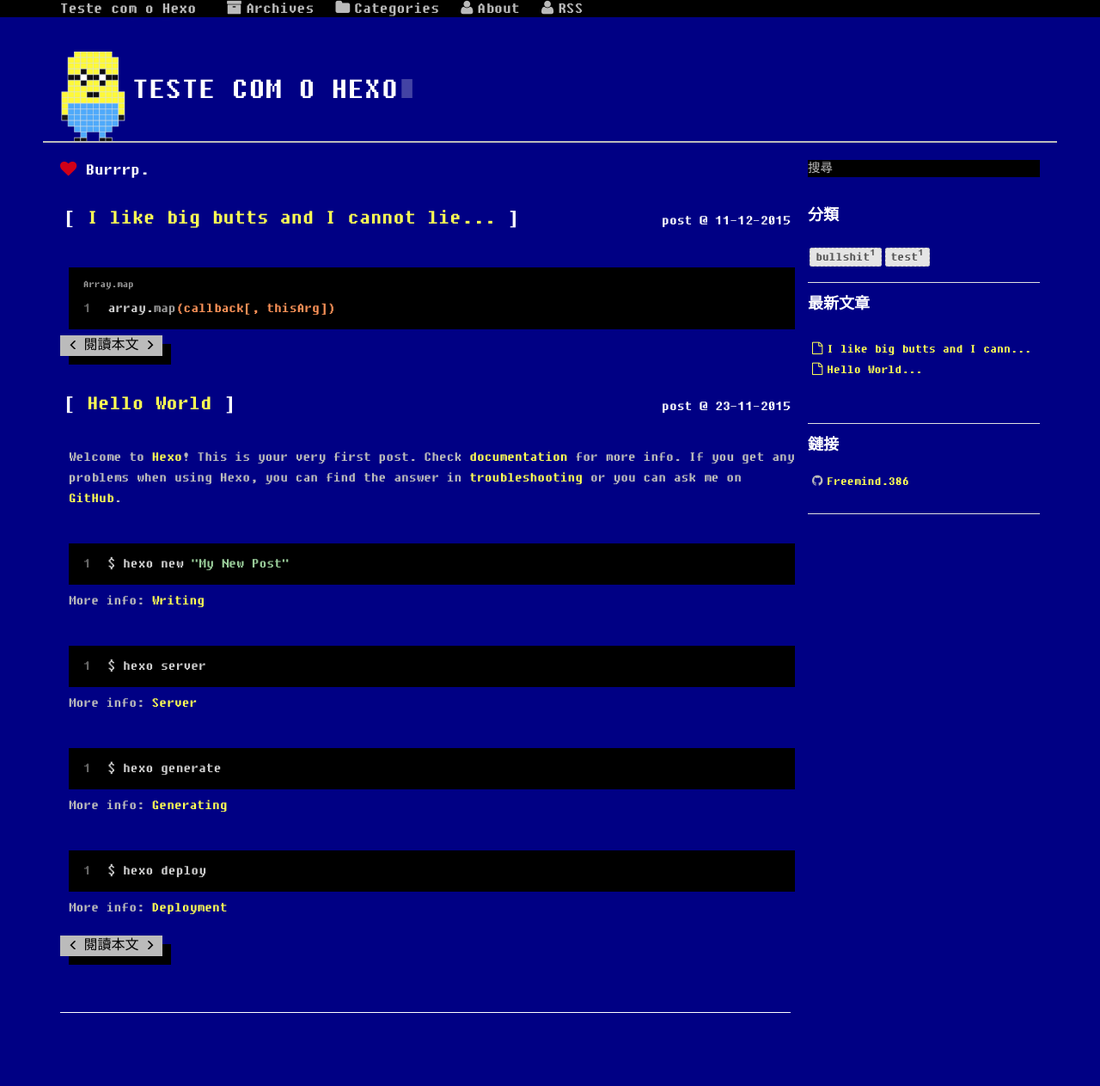
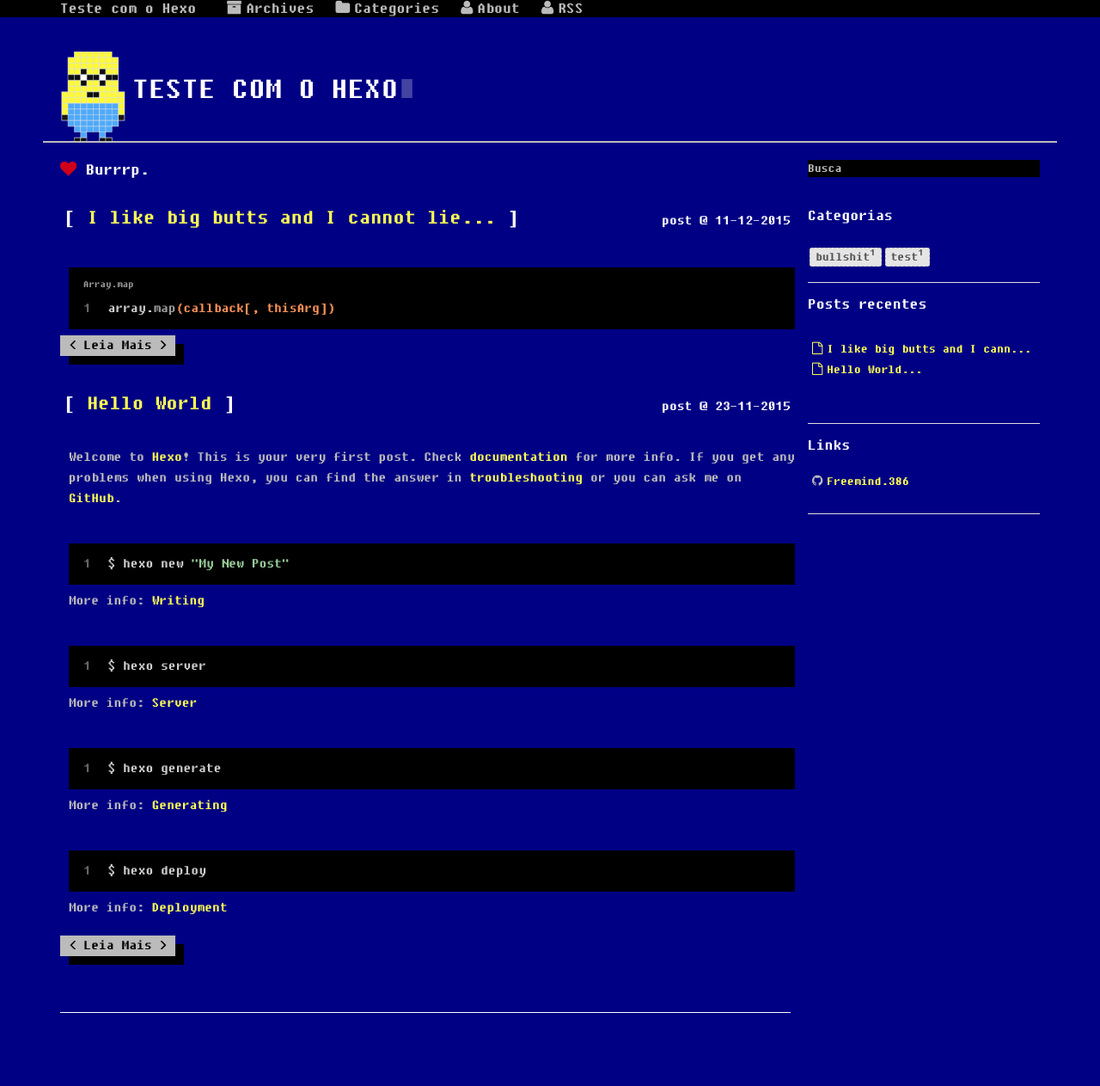
Before and after one commit to caiowilson/caiowilson.github.io, a plain HTML site: page index.html in a window 1280 px wide. Shown: the top 1263 px of the page at 86% size. Drawn offline with Linux system fonts and the light colour scheme.

Commit message:
Site updated in 2015-12-11 15:28:42

```diff
--- a/index.html
+++ b/index.html
@@ -130,7 +130,7 @@
 		<figure class="highlight stylus"><figcaption><span>Array.map</span></figcaption><table><tr><td class="gutter"><pre><span class="line">1</span><br></pre></td><td class="code"><pre><span class="line">array.<span class="function"><span class="title">map</span><span class="params">(callback[, thisArg])</span></span></span><br></pre></td></tr></table></figure>
 
 	</div>
-  <a type="button" href="/2015/12/11/I-like-big-butts-and-I-cannot-lie/#more" class="btn btn-default more">閱讀本文</a>
+  <a type="button" href="/2015/12/11/I-like-big-butts-and-I-cannot-lie/#more" class="btn btn-default more">Leia Mais</a>
 </div>
 
 
@@ -166,7 +166,7 @@
 
 
 	</div>
-  <a type="button" href="/2015/11/23/hello-world/#more" class="btn btn-default more">閱讀本文</a>
+  <a type="button" href="/2015/11/23/hello-world/#more" class="btn btn-default more">Leia Mais</a>
 </div>
 
 
@@ -195,7 +195,7 @@
 
   <div id="site_search">
    <div class="form-group">
-    <input type="text" id="local-search-input" name="q" results="0" placeholder="搜尋" class="st-search-input st-default-search-input form-control"/>
+    <input type="text" id="local-search-input" name="q" results="0" placeholder="Busca" class="st-search-input st-default-search-input form-control"/>
    </div>
   <div id="local-search-result"></div>
   </div>
@@ -204,7 +204,7 @@
 
 
 	<div class="widget">
-		<h4>分類</h4>
+		<h4>Categorias</h4>
 		<ul class="tag_box inline list-unstyled">
 
 			<li><a href="/categories/test/bullshit/">bullshit<span>1</span></a></li>
@@ -217,7 +217,7 @@
 
 
 <div class="widget">
-  <h4>最新文章</h4>
+  <h4>Posts recentes</h4>
   <ul class="entry list-unstyled">
 
       <li>
@@ -234,7 +234,7 @@
 
 
 <div class="widget">
-	<h4>鏈接</h4>
+	<h4>Links</h4>
 	<ul class="blogroll list-unstyled">
 
 		<li><i class="fa fa-github"></i><a href="https://github.com/blackshow/hexo-theme-freemind.386" title="Freemind.386's Github repository." target="_blank"]);">Freemind.386</a></li>
```
Also changed, not shown: 2015/11/23/hello-world/index.html (+3 -3 lines), 2015/12/11/I-like-big-butts-and-I-cannot-lie/index.html (+3 -3 lines), archives/2015/11/index.html (+5 -5 lines), archives/2015/12/index.html (+5 -5 lines), archives/2015/index.html (+5 -5 lines), archives/index.html (+6 -6 lines), categories/test/bullshit/index.html (+4 -4 lines), categories/test/index.html (+4 -4 lines).
